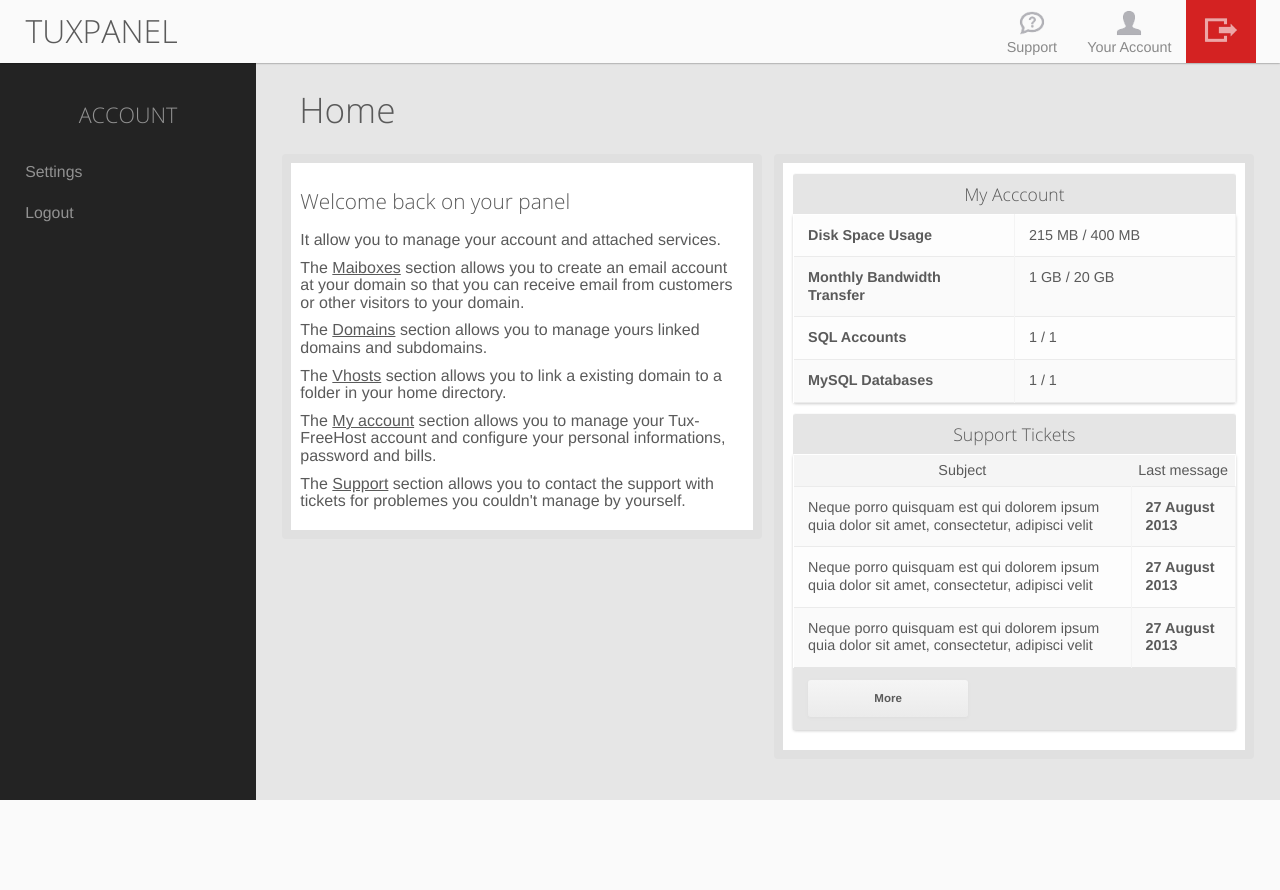
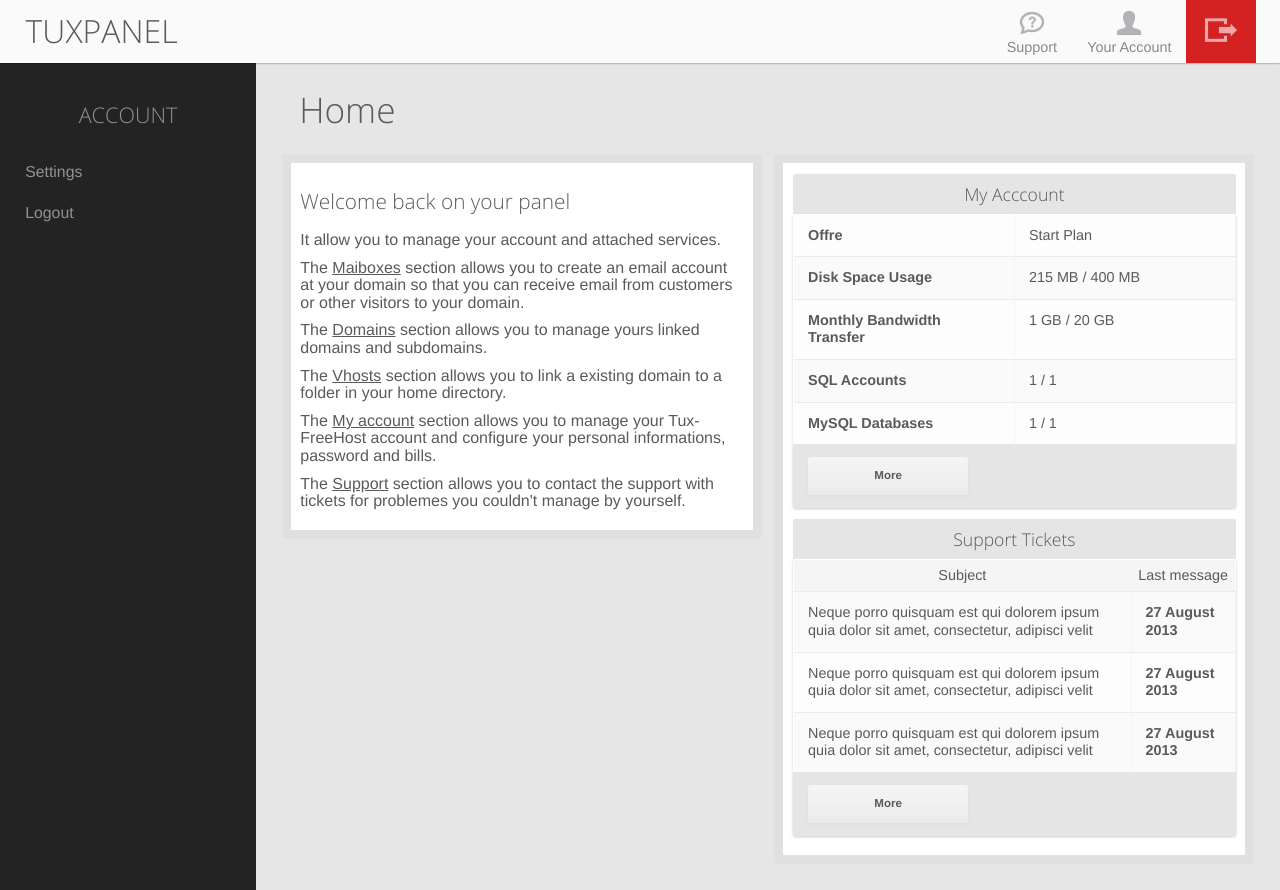
Before and after one commit to TixieSalander/tfhpanel, a Python web app: template tfhpanel/templates/user/home.mako in a window 1280 px wide. Before the commit the page ends 800 px from the top, so only its background shows below. Run offline with Mako, Linux system fonts and the light colour scheme; the template is opened without the code that fills it, so the values that code supplies are empty.

Commit message:
Fix missing lines

```diff
--- a/tfhpanel/templates/user/home.mako
+++ b/tfhpanel/templates/user/home.mako
@@ -1,10 +1,15 @@
 <%inherit file="layout.mako" />
+
 <h2>${_('Home')}</h2>
 <div class="right50">
     <table class="stats">
         <caption>
             <h3>My Acccount</h3>
         </caption>
+        <tr>
+            <td>Offre</td>
+            <td>Start Plan</td>
+        </tr>
         <tr>
             <td>Disk Space Usage</td>
             <td>215 MB / 400 MB</td>
@@ -21,7 +26,12 @@
             <td>MySQL Databases</td>
             <td>1 / 1</td>
         </tr>
+        <tr class="tfooter">
+            <td><a href="/support/">${_('More')}</a></td>
+            <td></td>
+        </tr>
     </table>
+
     <table class="tickets-home">
         <caption>
             <h3>${_('Support Tickets')}</h3>
@@ -48,6 +58,7 @@
         </tr>
     </table>
 </div>
+
 <div class="left50">
     <div id="infos-home">
         <h3>Welcome back on your panel</h3>
```
